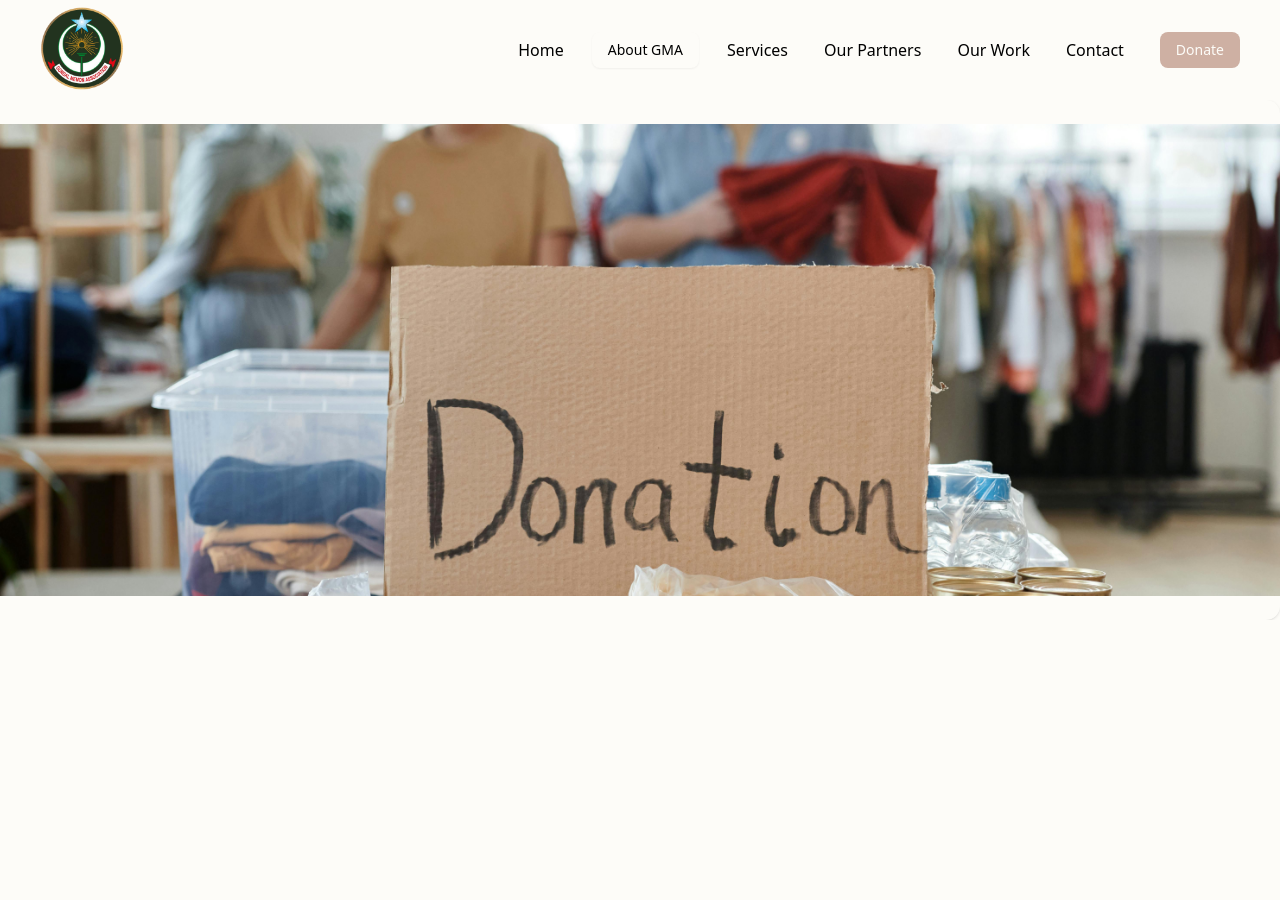
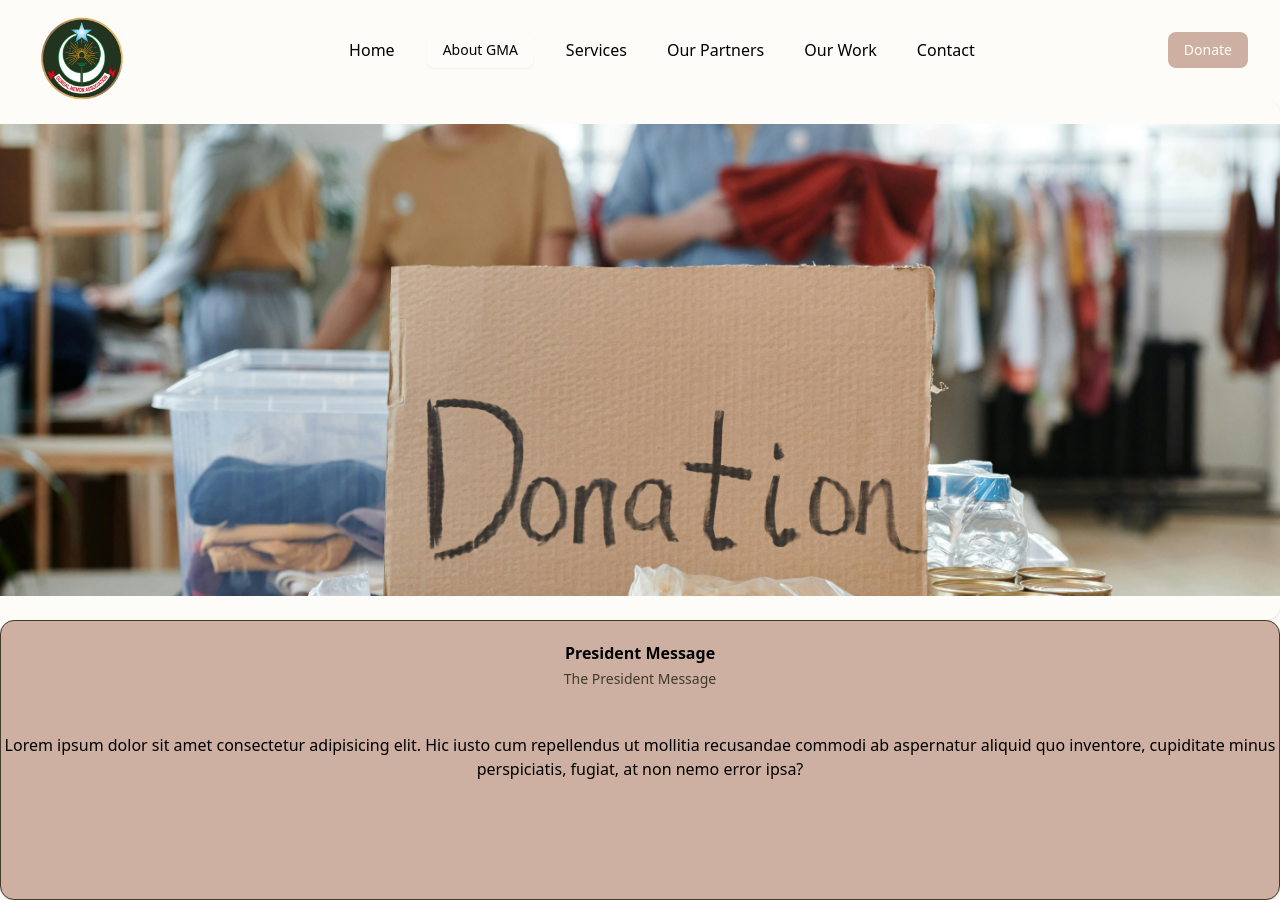
Before and after one commit to awais2542/NGO-website, a Next.js app: page / in a window 1280 px wide. Before the commit the page ends 800 px from the top, so only its background shows below. Built offline with nearby package versions, Linux system fonts and the light colour scheme.

Commit message:
project creation

```diff
--- a/app/Navbar.jsx
+++ b/app/Navbar.jsx
@@ -16,12 +16,12 @@ export default function Navbar(){
             <div className="max-w-7xl mx-auto px-4 sm:px-6 lg:px-8">
                 <div className="flex items-center justify-between h-25">
                     <div className="flex items-center">
-                        <div className="logo flex shrink-0 p-" >
+                        <div className="logo flex mt-5 shrink-0 " >
                             <Logo src={"Images/logo.png"} height={40} width={100} alt="logo" />
                         </div>
-                    </div>
-                    <div className="hidden md:block ">
-                        <div className="ml-4 flex items-center gap-5 md:ml-6">
+                        </div>
+                        <div className="hidden md:block items-center ">
+                        <div className="ml-4 flex items-center-safe gap-6 md:ml-6">
                             <Link  href="/" className="nav-link text-black hover:bg-muted rounded-lg p-2" >
                                 Home
                             </Link>
@@ -40,11 +40,15 @@ export default function Navbar(){
                             <Link  href="" className="nav-link text-black hover:bg-muted rounded-lg p-2" >
                                 Contact
                             </Link>
-                            <Link href="/donate" className="text-black rounded-lg p-2" >
-                                <Button className=" bg-secondary size-lg hover:bg-muted ">Donate</Button>
+
+                        </div>
+
+                        </div>
+                        <div className="flex fixed-right">
+                             <Link href="/donate" >
+                                <Button className=" bg-secondary size-lg hover:bg-primary ">Donate</Button>
                             </Link>
                         </div>
-                    </div>
                     <div className="md:hidden flex items-center">
                         <button className="inline-flex items-center justify-center p-2 rounded-xbg-muted                          hover:bg-gray-700 focus:outline-none focus:ring-2 focus:ring-inset focus:ring-white"
                          onClick={toggleNavbar}
--- a/app/page.tsx
+++ b/app/page.tsx
@@ -1,4 +1,5 @@
 import  {CarouselDemo}  from "@/components/demos/CarouselDemo";
+import Presidentmsg from "@/components/Presidentmsg";
 
 export default function Home() {
   return (
@@ -6,6 +7,9 @@ export default function Home() {
    <section className="">
       <CarouselDemo />
    </section>
+   <section>
+      <Presidentmsg/>
+   </section>
 
    </>
   )
--- /dev/null
+++ b/src/components/Presidentmsg.tsx
@@ -0,0 +1,27 @@
+"use client"
+import { Car } from "lucide-react"
+import { Card, CardContent } from "./card"
+
+import { CardHeader , CardFooter, CardTitle, CardDescription } from './card'
+
+
+
+export default function Presidentmsg() {
+  return (
+   <>
+      <Card className="w-full h-70  bg-secondary overflow-hidden border">
+        <CardHeader className="align text-center">
+          <CardTitle><h1>President Message</h1></CardTitle>
+          <CardDescription>
+            The President Message
+          </CardDescription>
+        </CardHeader>
+        <p className="text-center pt-5">
+            Lorem ipsum dolor sit amet consectetur adipisicing elit. Hic iusto cum repellendus ut mollitia recusandae commodi ab aspernatur aliquid quo inventore, cupiditate minus perspiciatis, fugiat, at non nemo error ipsa?
+        </p>
+        <CardContent/>
+
+      </Card>
+   </>
+  )
+}
```
